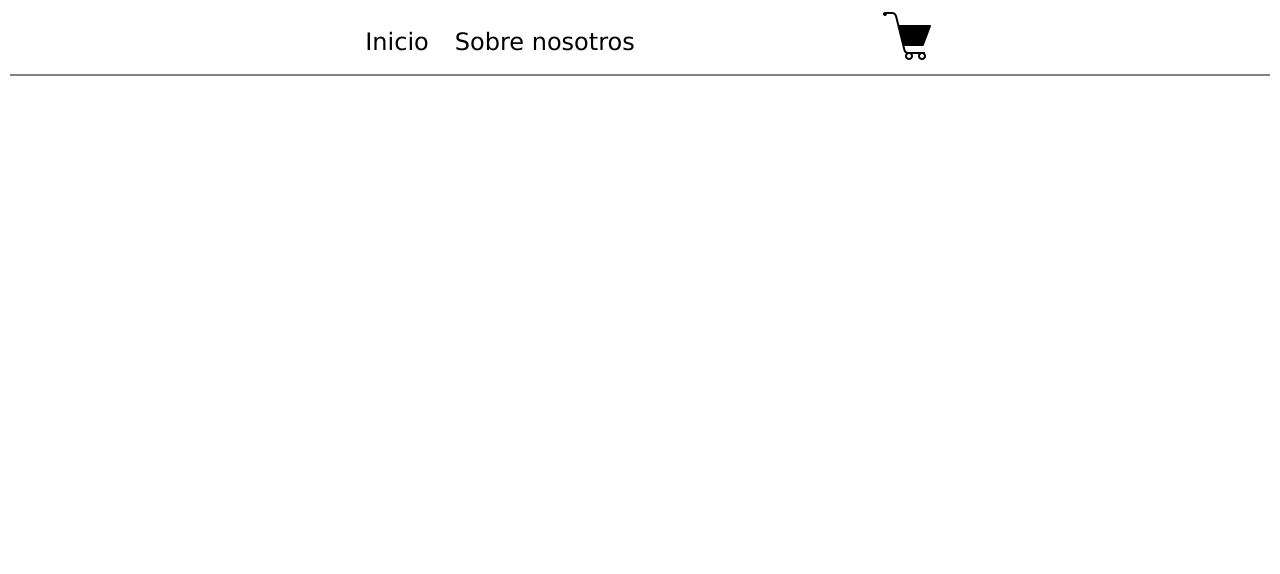
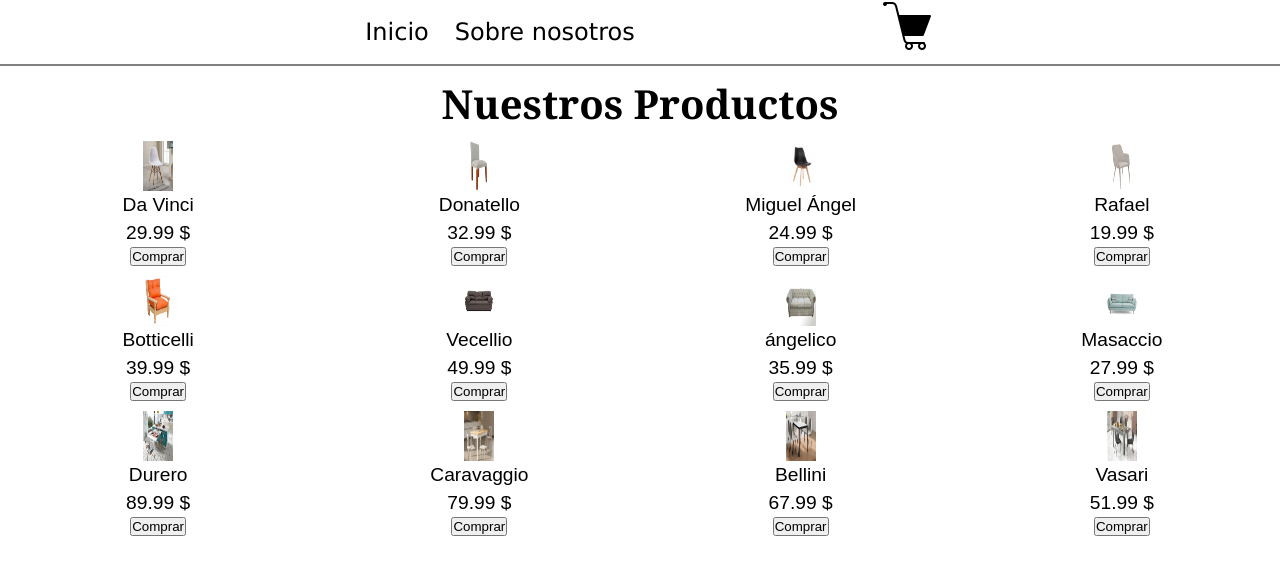
Before and after one commit to mahkzi/Mahkzi-s-Palace, a plain HTML site: page index.html in a window 1280 px wide. Drawn offline with Linux system fonts and the light colour scheme.

Commit message:
estructura base del main terminada, incluye fetch, falta el carrito, los sweet alert y el main de las otra página

```diff
--- a/ccs/style.css
+++ b/ccs/style.css
@@ -5,7 +5,6 @@
 .navegador{
     display: flex;
     justify-content: center;
-    margin: 10px;
     border-bottom: 2px solid grey;
 }
 .contenedor-li{
@@ -33,3 +32,36 @@
 .contenedor-icono{
     margin-left: 230px;
 }
+.titulo-principal{
+    display: flex;
+    justify-content: center;
+    align-items: center;
+    font-size: 2.5rem;
+    margin-top: 10px;
+    font-family: Georgia, 'Times New Roman', Times, serif;
+}
+.contenedor-cartitas{
+    display: grid;
+    grid-template-columns: repeat(4,1fr);
+    grid-template-rows: repeat(3,1fr);
+    justify-content: center;
+    align-items: center;
+    column-gap: 5px;
+    row-gap: 10px;
+    margin-top: 10px;
+}
+.cartita{
+    display: flex;
+    flex-direction: column;
+    justify-content: center;
+    align-items: center;
+}
+.texto-cartita{
+    font-family: Arial, Helvetica, sans-serif;
+    font-size: 1.2rem;
+    padding: 3px;
+}
+.imagen-cartita{
+    width: 30px;
+    height: 50px;
+}
--- a/js/script.js
+++ b/js/script.js
@@ -33,3 +33,43 @@ imagen.alt="icono del carrito";
 imagen.className="img";
 icono.appendChild(imagen);
 console.log(header);
+// header index
+const carrito =[];
+const container=document.getElementById("main-container");
+const titulo=document.createElement("h1");
+titulo.className="titulo-principal";
+titulo.innerText="Nuestros Productos";
+container.appendChild(titulo);
+const containerCards=document.createElement("section");
+containerCards.className="contenedor-cartitas";
+container.appendChild(containerCards);
+
+function cardCreator(producto){
+const carta=document.createElement("div");
+carta.className="cartita"
+const imagen=document.createElement("img");
+imagen.src=`${producto.imagen}`;
+imagen.alt="carga fallida";
+imagen.className="imagen-cartita";
+const nombre=document.createElement("p");
+nombre.className="texto-cartita";
+nombre.innerText=`${producto.nombre}`;
+const precio=document.createElement("p");
+precio.className="texto-cartita";
+precio.innerText=`${producto.precio} $`;
+const boton =document.createElement("button");
+boton.innerText="Comprar";
+boton.className="boton-cartita";
+//agregar la funcion para agregar al carrito
+carta.appendChild(imagen);
+carta.appendChild(nombre);
+carta.appendChild(precio);
+carta.appendChild(boton);
+containerCards.appendChild(carta);
+};
+fetch("./json/data.json")
+.then(response=>response.json())
+.then(data=>{
+    data.forEach(el=>cardCreator(el));
+})
+.catch(error=>console.error(error));
--- /dev/null
+++ b/json/data.json
@@ -0,0 +1,74 @@
+[
+    {
+    "id":1,
+    "nombre": "Da Vinci",
+    "precio": 29.99,
+    "imagen":"../assets/Eames-blanco-600x629-1-e1693398098543.jpg"
+},
+{
+   "id":2,
+   "nombre":"Donatello",
+   "precio": 32.99,
+   "imagen":"../assets/silla blanca.jpg"
+},
+{
+    "id":3,
+   "nombre":"Miguel Ángel",
+   "precio":24.99,
+   "imagen":"../assets/sila negra.jpg"
+},
+{
+    "id":4,
+   "nombre":"Rafael",
+   "precio":19.99,
+   "imagen":"../assets/silla gris.png"
+},
+{
+    "id":5,
+    "nombre":"Botticelli",
+    "precio":39.99,
+    "imagen":"../assets/sillon naranja.jpg"
+},
+{
+    "id":6,
+    "nombre":"Vecellio",
+    "precio":49.99,
+    "imagen":"../assets/sillon gris.jpg"
+},
+{
+    "id":7,
+    "nombre":"ángelico",
+    "precio":35.99,
+    "imagen":"../assets/sillon blanco.jpg"
+},
+{
+    "id":8,
+    "nombre":"Masaccio",
+    "precio":27.99,
+    "imagen":"../assets/sillon celeste.webp"
+},
+{
+    "id":9,
+    "nombre":"Durero",
+    "precio":89.99,
+    "imagen":"../assets/a-quien-se-leocurrio-esta-mesa.webp"
+},
+{
+    "id":10,
+    "nombre":"Caravaggio",
+    "precio":79.99,
+    "imagen":"../assets/mesa-madera.jpg"
+},
+{
+    "id":11,
+    "nombre":"Bellini",
+    "precio":67.99,
+    "imagen":"../assets/mesa blanca.jpg"
+},
+{
+    "id":12,
+    "nombre":"Vasari",
+    "precio":51.99,
+    "imagen":"../assets/mesa-gris-fea.jpg"
+}
+]
```
Also changed, not shown: assets/a-quien-se-leocurrio-esta-mesa.webp (added), assets/mesa blanca.jpg (added), assets/mesa-gris-fea.jpg (added), assets/mesa-madera.jpg (added), assets/sila negra.jpg (added), assets/silla blanca.jpg (added), assets/silla gris.png (added), assets/sillon blanco.jpg (added), assets/sillon celeste.webp (added), assets/sillon gris.jpg (added), assets/sillon naranja.jpg (added).
